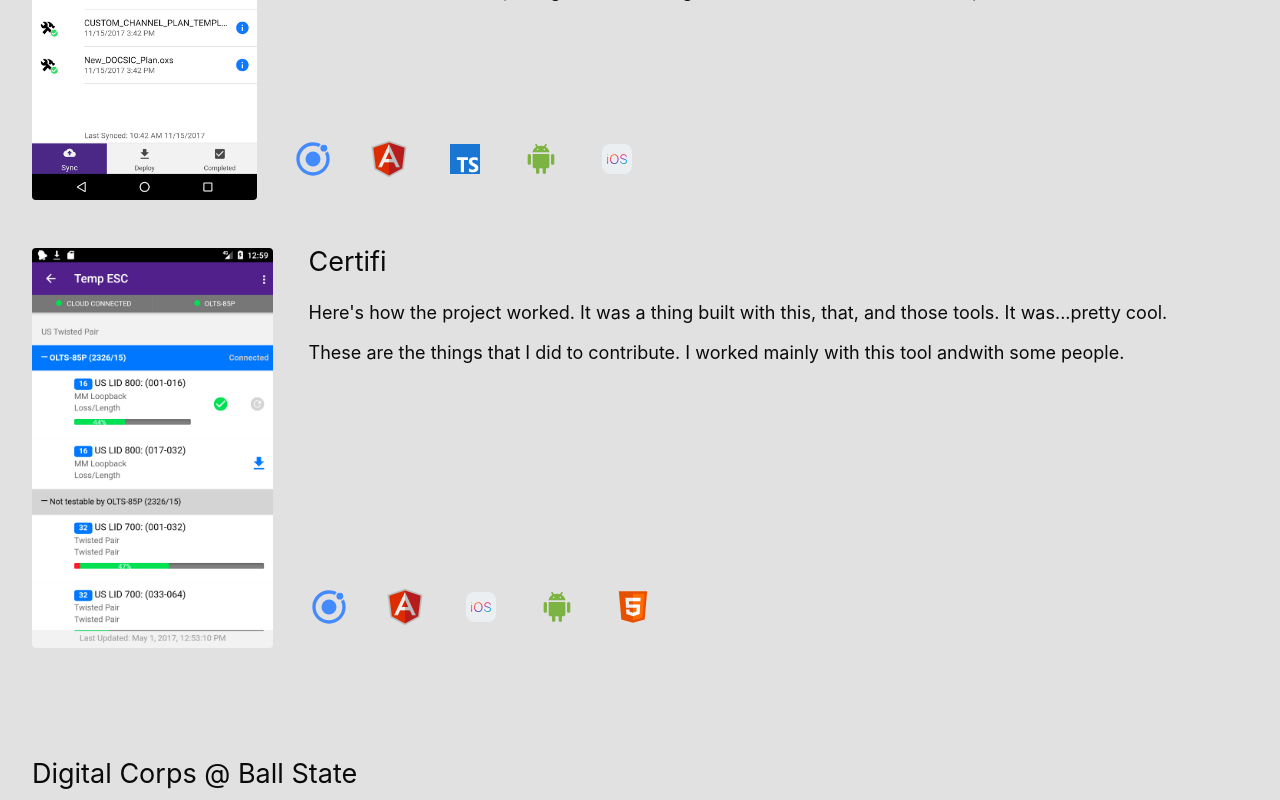
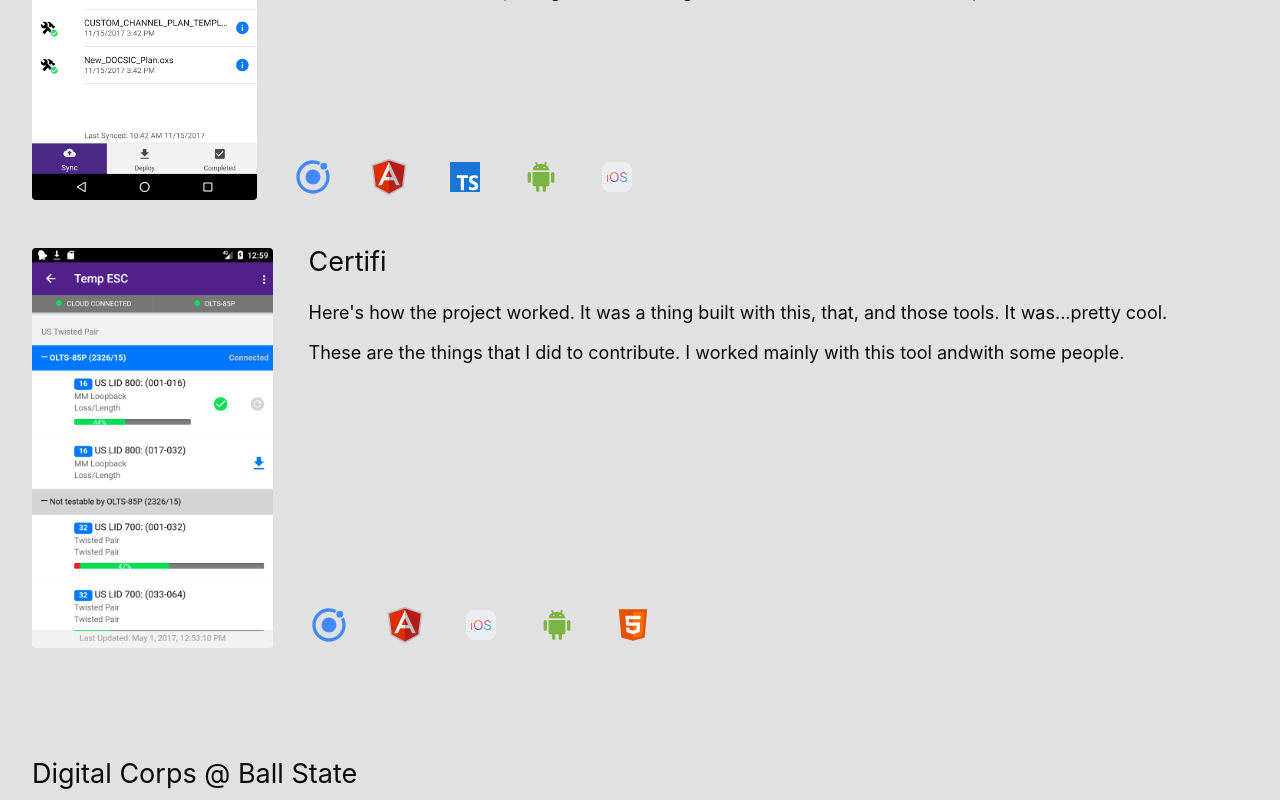
Before and after one commit to scoottrick/my-website, a Vue app: page / in a window 1280 px wide. Shown: the part 1140-1940 px from the top of the page. Built offline with nearby package versions, Linux system fonts and the light colour scheme.

Commit message:
Tweaks the tech list alignment

```diff
--- a/src/components/PortfolioSection.vue
+++ b/src/components/PortfolioSection.vue
@@ -137,6 +137,7 @@ ul {
         flex-direction: column;
     }
     .tech-list {
+        padding: 1em 0 0;
         gap: 2em;
         justify-content: start;
     }
```
